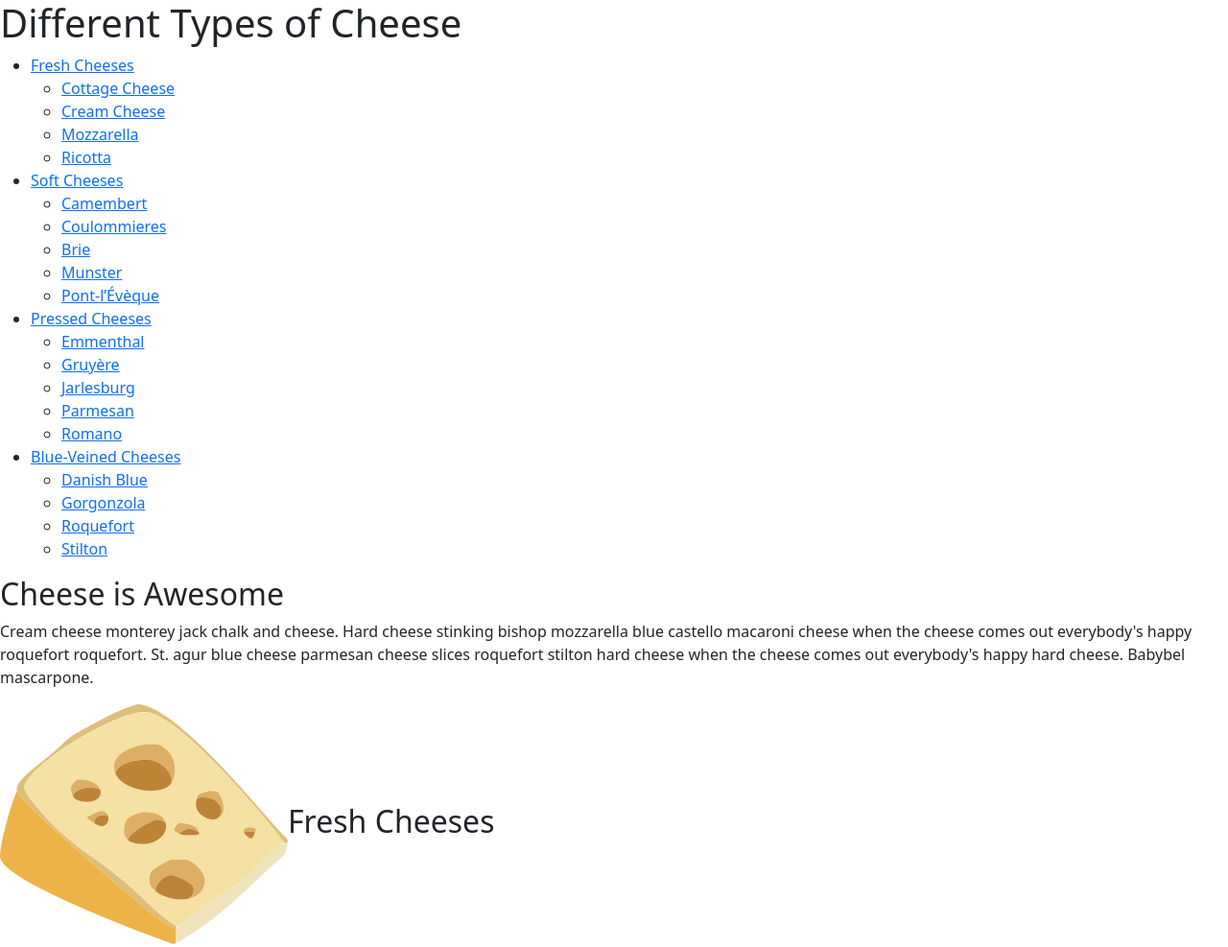
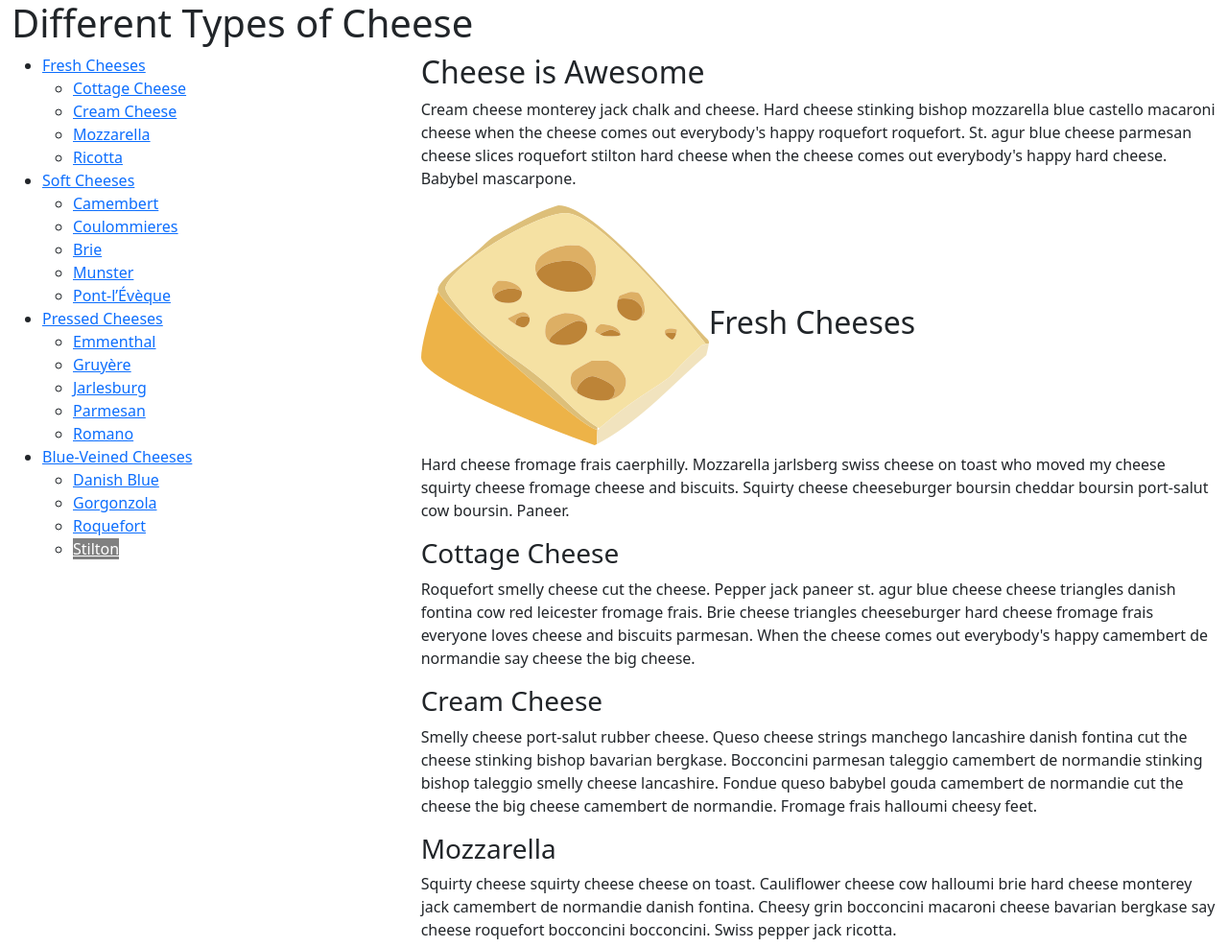
Before and after one commit to Tara-Fortis/Advanced-Interface-Design, a plain HTML site: page lesson-8/scrollspy.html in a window 1280 px wide. Shown: the top 987 px of the page at 96% size. Drawn offline with nearby package versions, Linux system fonts and the light colour scheme.

Commit message:
scroll spy lesson

```diff
--- a/lesson-8/scrollspy.html
+++ b/lesson-8/scrollspy.html
@@ -14,23 +14,23 @@
 
 	</head>
 	<!-- STEP 10: The body is a scrollable container, so add data-bs-spy="scroll" and data-bs-target="#pageNav" (the id of the navigation element to be controlled) -->
-	<body>
+	<body data-bs-spy="scroll" data-bs-target="#pageNav">
 		<!-- STEP 3: Add a DIV for the container class -->
-		<div>
+		<div class="container-fluid">
 		<!-- STEP 4: Add a DIV for a row class -->
-			<div>
+			<div class="row">
 				<!-- STEP 5: Set the HEADER as a full-width column -->
-				<header>
+				<header class="col-12">
 					<h1>Different Types of Cheese</h1>
 					<!-- Global navigation for the site would go here -->
 				</header>
 			</div>
 			<!-- STEP 6: Create a DIV for another row -->
-			<div>
+			<div class="row">
 				<!-- STEP 7: Set the NAV as a column (span of 4) and add a unique id -->
-				<nav>
+				<nav class="col-4" id="pageNav">
 				<!-- STEP 9: Add class="sticky-top" to the UL element below so it stays on the page while scrolling -->
-					<ul>
+					<ul class="sticky-top">
 						<li><a href="#b1" title="">Fresh Cheeses</a>
 							<ul>
 								<li><a href="#b1c1" title="">Cottage Cheese</a></li>
@@ -68,7 +68,7 @@
 					</ul>
 				</nav>
 				<!-- STEP 8: Set the MAIN as a column as well (span of 8) -->
-				<main>
+				<main class="col-8">
 					<section>
 						<!-- Thanks to http://www.cheeseipsum.co.uk/ -->
 						<h2>Cheese is Awesome</h2>
```
Also changed, not shown: lesson-8/accordion.html (line endings or trailing spaces).
